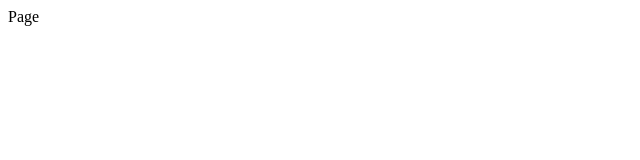
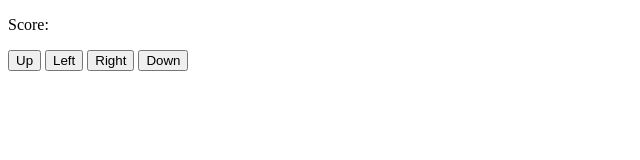
Before and after one commit to todd-beckman/2048, a plain HTML site: page index.html in a window 1280 px wide. Shown: the whole page, without its empty margins (0-640 px from the left). Drawn offline with Linux system fonts and the light colour scheme.

Commit message:
home page

```diff
--- a/index.html
+++ b/index.html
@@ -1 +1,21 @@
-Page
+<!DOCTYPE html>
+<html>
+    <head>
+        <script src="js/script.js"></script>
+        <link rel="stylesheet" type="text/css" href="css/theme.css">
+    </head>
+    <body onload="init()">
+        <div id="wrapper">
+            <div id="heading">
+                <p>Score: <span id="score"></p>
+            </div>
+            <div id="board"></div>
+            <div id="footer">
+                <button id='up' onclick="game.shift(0)">Up</button>
+                <button id='left' onclick="game.shift(2)">Left</button>
+                <button id='right' onclick="game.shift(3)">Right</button>
+                <button id='down' onclick="game.shift(1)">Down</button>
+            </div>
+        </div>
+    </body>
+</html>
```
